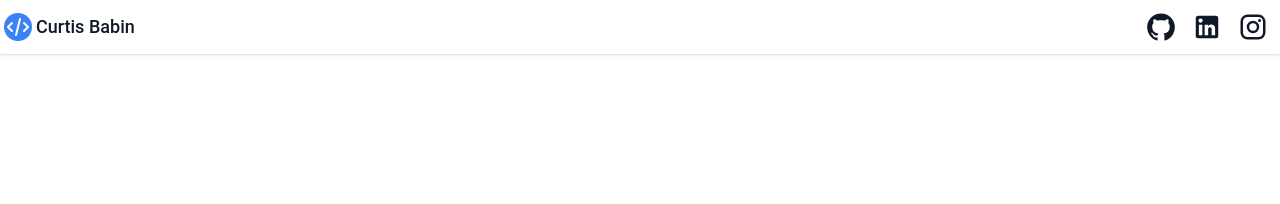
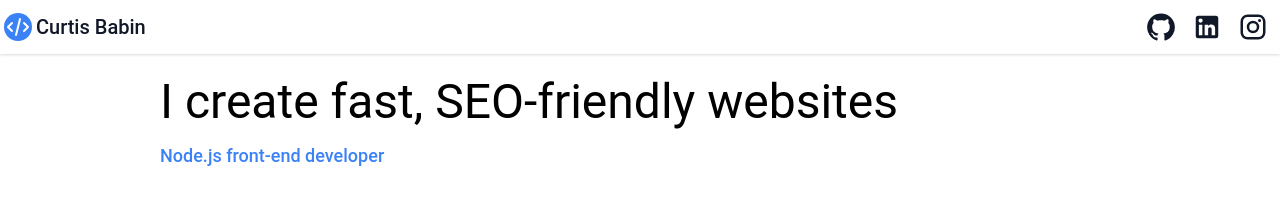
Before and after one commit to CurtisGrayeBabin/old-website, a Gatsby site: page / in a window 1280 px wide. Shown: the top 204 px of the page. Built offline with nearby package versions, Linux system fonts and the light colour scheme; Gatsby itself is replaced by a stand-in of ours.

Commit message:
Add initial hero section

```diff
--- /dev/null
+++ b/src/components/hero.js
@@ -0,0 +1,16 @@
+import * as React from 'react';
+import {
+    main
+} from '../styles/hero.module.css'
+
+
+const Hero = (props) => {
+    return (
+        <section className={main}>
+            <h1>I create fast, SEO-friendly websites</h1>
+            <h2>Node.js front-end developer</h2>
+        </section>
+    )
+}
+
+export default Hero;
--- a/src/pages/index.js
+++ b/src/pages/index.js
@@ -1,10 +1,13 @@
 import * as React from "react"
 import Layout from '../components/layout'
-
+import Hero from '../components/hero'
 
 const IndexPage = () => {
   return (
     <Layout pageTitle="Home">
+
+      <Hero></Hero>
+
       <div style={{height: '900vh'}}></div>
     </Layout>
   )
--- a/src/styles/header.module.css
+++ b/src/styles/header.module.css
@@ -1,6 +1,6 @@
 
 .header {
-    @apply text-gray-600 shadow mx-auto flex flex-wrap p-1 flex-col sm:flex-row items-center;
+    @apply bg-white text-gray-600 shadow mx-auto flex flex-wrap p-1 flex-col sm:flex-row items-center;
 }
 
 .main {
@@ -12,7 +12,7 @@
 }
 
 .header a span {
-    @apply no-underline ml-1 text-lg;
+    @apply no-underline ml-1 text-xl;
 }
 
 .header nav {
--- /dev/null
+++ b/src/styles/hero.module.css
@@ -0,0 +1,7 @@
+.main h1 {
+    @apply text-5xl mt-6 mb-4;
+}
+
+.main h2 {
+    @apply text-blue-500 text-lg font-medium;
+}
--- a/src/styles/layout.module.css
+++ b/src/styles/layout.module.css
@@ -1,3 +1,3 @@
 .layout {
-    @apply font-sans w-2/3;
+    @apply font-sans w-3/4 mx-auto;
 }
```
